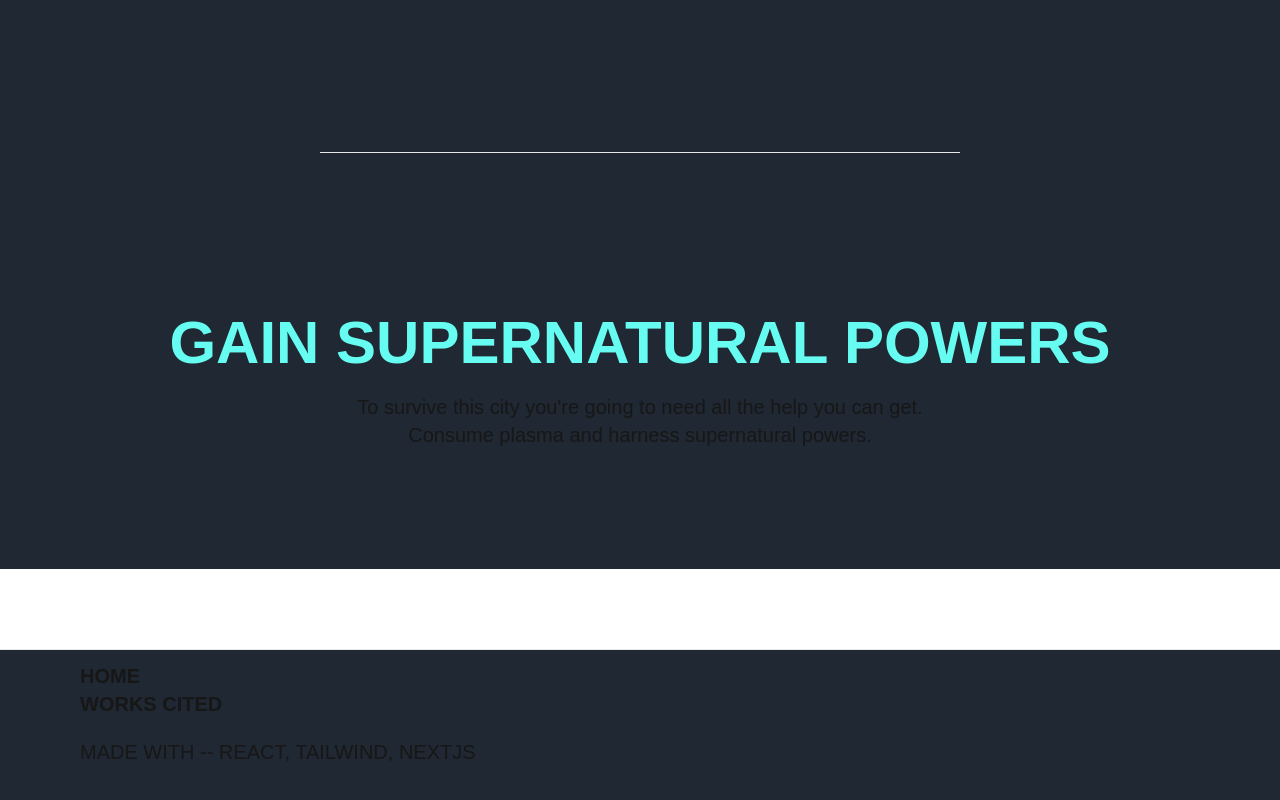
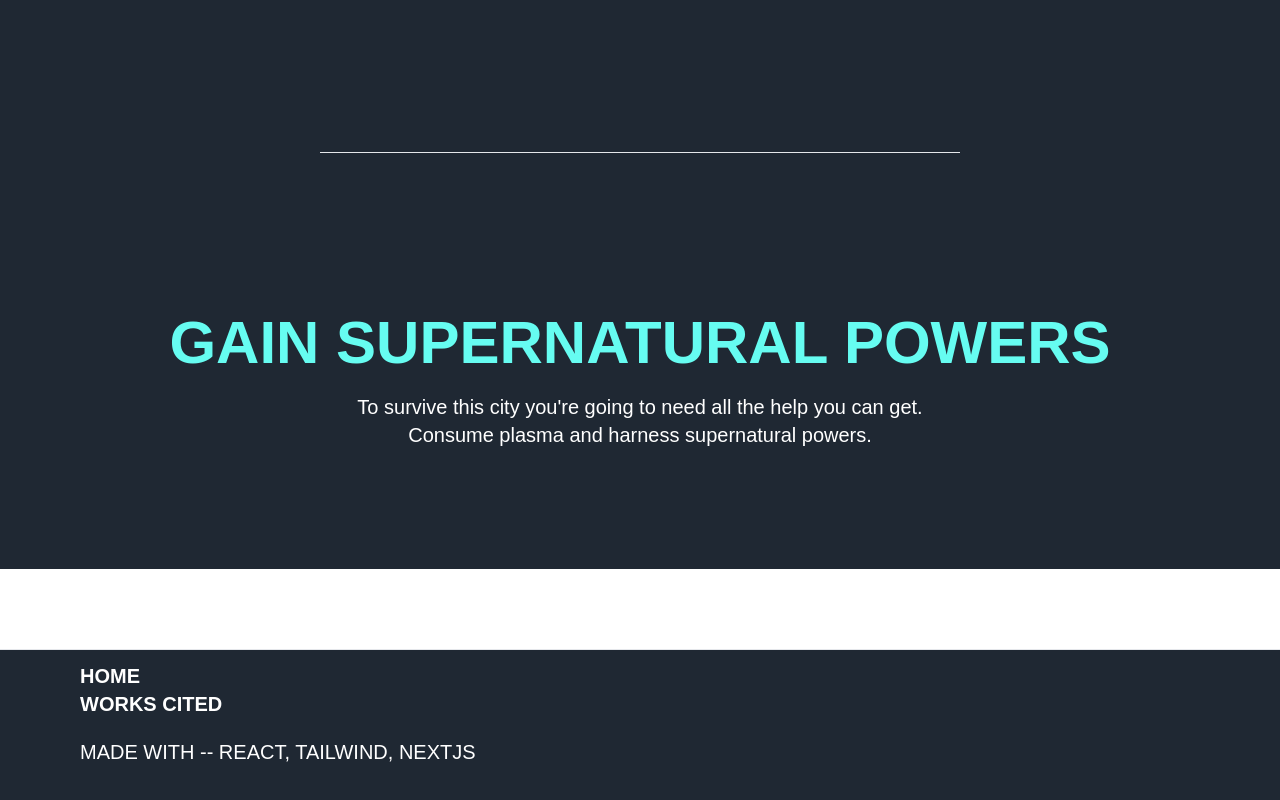
Before and after one commit to Niall-Sharma/multimodalwebsite, a Next.js app: page /games/bioshock in a window 1280 px wide. Shown: the part 6913-7713 px from the top of the page. Built offline with nearby package versions, Linux system fonts and the light colour scheme.

Commit message:
text white

```diff
--- a/src/app/components/footer.tsx
+++ b/src/app/components/footer.tsx
@@ -8,7 +8,7 @@ export default function Footer() {
     return(
         <>
             <hr className="mt-20" />
-            <footer className="relative flex flex-wrap py-3 min-w-full p-20 min-h-[20vh] bg-Theme-Colors-Charcoal">
+            <footer className="relative flex flex-wrap py-3 min-w-full p-20 min-h-[20vh] bg-Theme-Colors-Charcoal text-white">
                     <ul className="flex flex-col text-xl font-bold uppercase">
                     <Link
                          href={"/"}
--- a/src/app/components/gamecards.tsx
+++ b/src/app/components/gamecards.tsx
@@ -11,7 +11,7 @@ export default function GameCard( {pageLink, pageName, gameDeveloper, imageLink}
 
     return(
         <m.div ref={ref}
-            className="group relative drop-shadow-xl break-all hover:scale-105 hover:ease-in-out transition-transform duration-500 w-1/3 flex-col flex-auto h-full"
+            className="group relative drop-shadow-xl break-all hover:scale-105 hover:ease-in-out transition-transform duration-500 w-1/3 flex-col flex-auto h-full text-white"
             style={{
                 transform: isInView ? "none" : "translateX(-200px)",
                 opacity: isInView ? 1 : 0,
--- a/src/app/games/bioshock/page.tsx
+++ b/src/app/games/bioshock/page.tsx
@@ -15,7 +15,7 @@ export default function Page( {pageLink, pageName}:any ) {
                 className="w-full h-full -z-10 fixed"
                 />
             </header>
-            <m.main className="bg-Theme-Colors-Charcoal min-h-screen py-10" initial={{opacity:0}} whileInView={{opacity:1}} transition={{duration: .5}}>
+            <m.main className="bg-Theme-Colors-Charcoal min-h-screen py-10 text-white" initial={{opacity:0}} whileInView={{opacity:1}} transition={{duration: .5}}>
                 <div className="mt-20 mb-40">
                     <h1 className="text-3xl font-bold mt-20 text-center text-Theme-Colors-ElectricBlue">Trailer</h1>
                     <div className="mx-auto text-center flex justify-center mt-5">
--- a/src/app/games/detroit/page.tsx
+++ b/src/app/games/detroit/page.tsx
@@ -17,7 +17,7 @@ export default function Page( {pageLink, pageName}:any ) {
                 className="w-full h-full -z-10 fixed"
                 />
             </header>
-            <m.main className="bg-Theme-Colors-Charcoal min-h-screen py-10" initial={{opacity:0}} whileInView={{opacity:1}} transition={{duration: .5}}>
+            <m.main className="bg-Theme-Colors-Charcoal min-h-screen py-10 text-white" initial={{opacity:0}} whileInView={{opacity:1}} transition={{duration: .5}}>
                 <div className="mt-20 mb-40">
                     <h1 className="text-3xl font-bold mt-20 text-center text-Theme-Colors-ElectricBlue">Trailer</h1>
                     <div className="mx-auto text-center flex justify-center mt-5">
--- a/src/app/page.tsx
+++ b/src/app/page.tsx
@@ -22,7 +22,7 @@ export default function Home() {
           />
           <h1 className=" text-7xl text-white font-bold text-center opacity-100 absolute p-5 ">GENERIC VIDEOGAME COMPANY</h1>
       </header>
-      <div className="grid grid-rows-[20px_1fr_20px] items-center justify-items-center min-h-screen p-8 pb-20 gap-16 sm:p-20 font-[family-name:var(--font-geist-sans)] bg-Theme-Colors-Charcoal">
+      <div className="grid grid-rows-[20px_1fr_20px] items-center justify-items-center min-h-screen p-8 pb-20 gap-16 sm:p-20 font-[family-name:var(--font-geist-sans)] bg-Theme-Colors-Charcoal text-white">
         <main className="flex flex-col gap-8 row-start-2 items-center sm:items-start">
         <div>
         </div>
```
